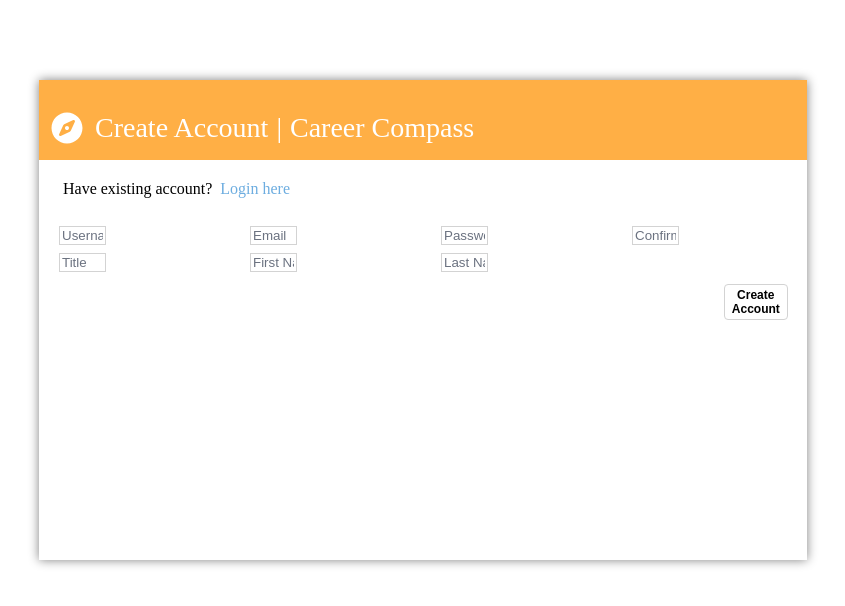
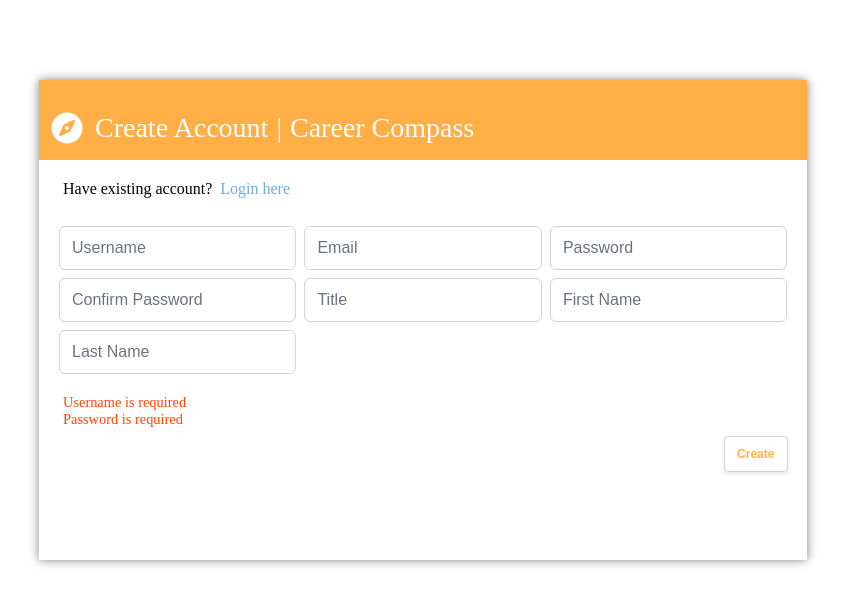
Before and after one commit to rpet064/career_compass, a Next.js app: page /create-account in a window 1280 px wide. Shown: the top 606 px of the page, without its empty margins (217-1062 px from the left). Built offline with nearby package versions, Linux system fonts and the light colour scheme; a web font is replaced by a local one.

Commit message:
Enhance AuthSignUpBody layout
Replace input with InputText
Remove unused logic

```diff
--- a/app/customComponents/AuthSignUpBody.tsx
+++ b/app/customComponents/AuthSignUpBody.tsx
@@ -1,5 +1,5 @@
 import styles from "../styles/auth.module.css";
-import globals from "../styles/global.module.css";
+import { InputText } from 'primereact/inputtext';
 import colour from "../styles/colour.module.css";
 import auth from "../styles/auth.module.css";
 import { FC, useState, useEffect } from "react";
@@ -14,9 +14,6 @@ const AuthSignUpBody: FC<AuthSignupBodyProps> = (setContainerHeight) => {
     const [usernameErrorMessage, setUsernameErrorMessage] = useState<string | null>(null);
     const [emailErrorMessage, setEmailErrorMessage] = useState<string | null>(null);
     const [passwordErrorMessage, setPasswordErrorMessage] = useState<string | null>(null);
-
-    // Validation
-    let [passwordsMatch, setPasswordsMatch] = useState<boolean>(false);
     const [buttonDisabled, setButtonDisabled] = useState<boolean>(false);
 
     const [formData, setFormData] = useState({
@@ -32,58 +29,52 @@ const AuthSignUpBody: FC<AuthSignupBodyProps> = (setContainerHeight) => {
 
     const navigate = useAuthNavigation();
 
-    // // Increase container width if displaying error message
-    // useEffect(() => {
-    //     if (usernameErrorMessage !== null || passwordErrorMessage !== null) {
-    //         setNewAccountContainerHeight("52.5%");
-    //     } else {
-    //         setNewAccountContainerHeight("50%");
-    //     }
-    // }, [usernameErrorMessage, passwordErrorMessage, setNewAccountContainerHeight]);
+    // Manage username error message
+    useEffect(() => {
+        if (formData.username === undefined) {
+            setUsernameErrorMessage(null);
+            return;
+        }
+        formData.username.length > 0 ? setUsernameErrorMessage(null) : setUsernameErrorMessage("Username is required");
+    }, [formData.username]);
 
-    // // Manage username error message
-    // useEffect(() => {
-    //     if (username === undefined) {
-    //         setUsernameErrorMessage(null);
-    //         return;
-    //     }
-    //     username.length > 0 ? setUsernameErrorMessage(null) : setUsernameErrorMessage("This field is required");
-    // }, [username]);
+    // Manage password error message
+    useEffect(() => {
+        if (formData.password === undefined) {
+            setPasswordErrorMessage(null);
+            return;
+        }
+        formData.password.length > 0 ? setPasswordErrorMessage(null) : setPasswordErrorMessage("Password is required");
+    }, [formData.password, setPasswordErrorMessage]);
 
-    // // Manage password error message
-    // useEffect(() => {
-    //     if (password === undefined) {
-    //         setPasswordErrorMessage(null);
-    //         return;
-    //     }
-    //     password.length > 0 ? setPasswordErrorMessage(null) : setPasswordErrorMessage("This field is required");
-    // }, [password, setPasswordErrorMessage]);
+    // Manage button validation
+    useEffect(() => {
+        if (formData.username !== undefined && formData.password !== undefined && formData.username.length > 0 && formData.password.length > 0) {
+            setButtonDisabled(false);
+        } else {
+            setButtonDisabled(true);
+        }
+    }, [formData.username, formData.password, setButtonDisabled]);
 
-    // // Manage button validation
-    // useEffect(() => {
-    //     if (username !== undefined && password !== undefined && username.length > 0 && password.length > 0) {
-    //         setButtonDisabled(false);
-    //     } else {
-    //         setButtonDisabled(true);
-    //     }
-    // }, [username, password, setButtonDisabled]);
 
-    // Currently disable button if passwords don't match
-    // TODO: implement full validation
+    // Check if error messages are all empty
     useEffect(() => {
-        setButtonDisabled(passwordsMatch);
-    }, [passwordsMatch, setButtonDisabled]);
+        var userDetailsvalid = usernameErrorMessage?.trim().length === 0
+        && emailErrorMessage?.trim().length === 0
+        && passwordErrorMessage?.trim().length === 0;
+        setButtonDisabled(userDetailsvalid);
+    }, [usernameErrorMessage, emailErrorMessage, passwordErrorMessage ]);
 
     // Check if password matches confirm password
     useEffect(() => {
         // User hasn't entered password
-        if(!formData.password && !formData.confirmPassword){
+        if (!formData.password && !formData.confirmPassword) {
             return;
         }
 
         // Check if passwords matches
         let passwordsMatch = formData.password !== formData.confirmPassword
-        if(passwordsMatch){
+        if (passwordsMatch) {
             setPasswordErrorMessage("");
             return;
         }
@@ -117,94 +108,71 @@ const AuthSignUpBody: FC<AuthSignupBodyProps> = (setContainerHeight) => {
             <SignupRedirectLink />
 
             <form onSubmit={handleSubmit} className={signup.newAccountInputContainer}>
-                <div className={globals.halfWidthInputContainer}>
-                    <input
+                <InputText
                     className={colour.grayBorder}
                     type="username"
                     name="username"
                     placeholder="Username"
                     value={formData.username}
                     onChange={handleChange} />
-                    <span className={styles.authenticationLabel}
-                    >{usernameErrorMessage}</span>
-                </div>
 
-                <div className={globals.halfWidthInputContainer}>
-                    <input
+                <InputText
                     className={colour.grayBorder}
                     type="email"
                     name="email"
                     placeholder="Email"
                     value={formData.email}
                     onChange={handleChange} />
-                    <span className={styles.authenticationLabel}
-                    >{emailErrorMessage}</span>
-                </div>
 
-                <div className={globals.halfWidthInputContainer}>
-                    <input
+                <InputText
                     className={colour.grayBorder}
                     type="password"
                     name="password"
                     placeholder="Password"
                     value={formData.password}
                     onChange={handleChange} />
-                    <span className={styles.authenticationLabel}
-                    >{passwordErrorMessage}</span>
-                </div>
 
-                <div className={globals.halfWidthInputContainer}>
-                    <input
+                <InputText
                     className={colour.grayBorder}
                     type="confirmPassword"
                     name="confirmPassword"
                     placeholder="Confirm Password"
                     value={formData.confirmPassword}
                     onChange={handleChange} />
-                    <span className={styles.authenticationLabel}
-                    >{passwordErrorMessage}</span>
-                </div>
 
-                <div className={globals.thirdWidthInputContainer}>
-                    <input
+                <InputText
                     className={colour.grayBorder}
                     type="Title"
                     name="title"
                     placeholder="Title"
                     value={formData.title}
                     onChange={handleChange} />
-                    <span className={styles.authenticationLabel}
-                    >{emailErrorMessage}</span>
-                </div>
 
-                <div className={globals.thirdWidthInputContainer}>
-                    <input
+                <InputText
                     className={colour.grayBorder}
                     type="First Name"
                     name="firstName"
                     placeholder="First Name"
                     value={formData.firstName}
                     onChange={handleChange} />
-                    <span className={styles.authenticationLabel}
-                    >{emailErrorMessage}</span>
-                </div>
 
-                <div className={globals.thirdWidthInputContainer}>
-                    <input
+                <InputText
                     className={colour.grayBorder}
                     type="Last Name"
                     name="lastName"
                     placeholder="Last Name"
                     value={formData.lastName}
                     onChange={handleChange} />
-                    <span className={styles.authenticationLabel}
-                    >{emailErrorMessage}</span>
+
+                    <div className={auth.errorMessagesContainer}>
+                        <span className={styles.authenticationLabel}>{usernameErrorMessage}</span>
+                        <span className={styles.authenticationLabel}>{emailErrorMessage}</span>
+                        <span className={styles.authenticationLabel}>{passwordErrorMessage}</span>
                     </div>
 
                 {/* Footer */}
                 <div className={auth.loginFooter}>
-                    <button type="submit" className={`${auth.authButton} ${colour.grayBorder}`}
-                        disabled={buttonDisabled}>Create Account</button>
+                    <button type="submit" className={`${auth.authButton} ${colour.orangeBackground} ${colour.grayBorder} ${colour.lightGrayBoxShadow}`} disabled={buttonDisabled}>Create</button>
                 </div>
             </form>
         </div>
```
Lines whose indentation alone changed are shown as unchanged.
